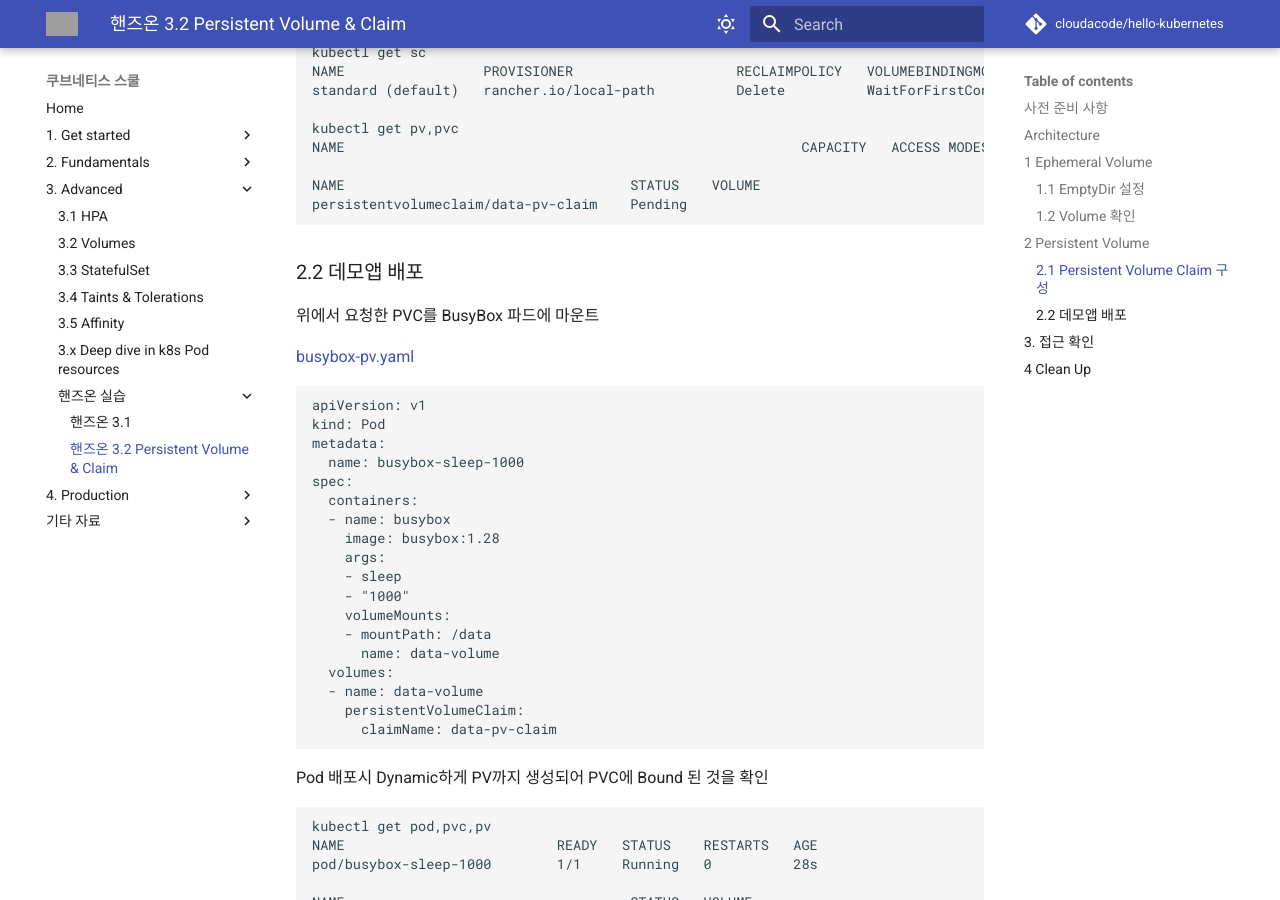
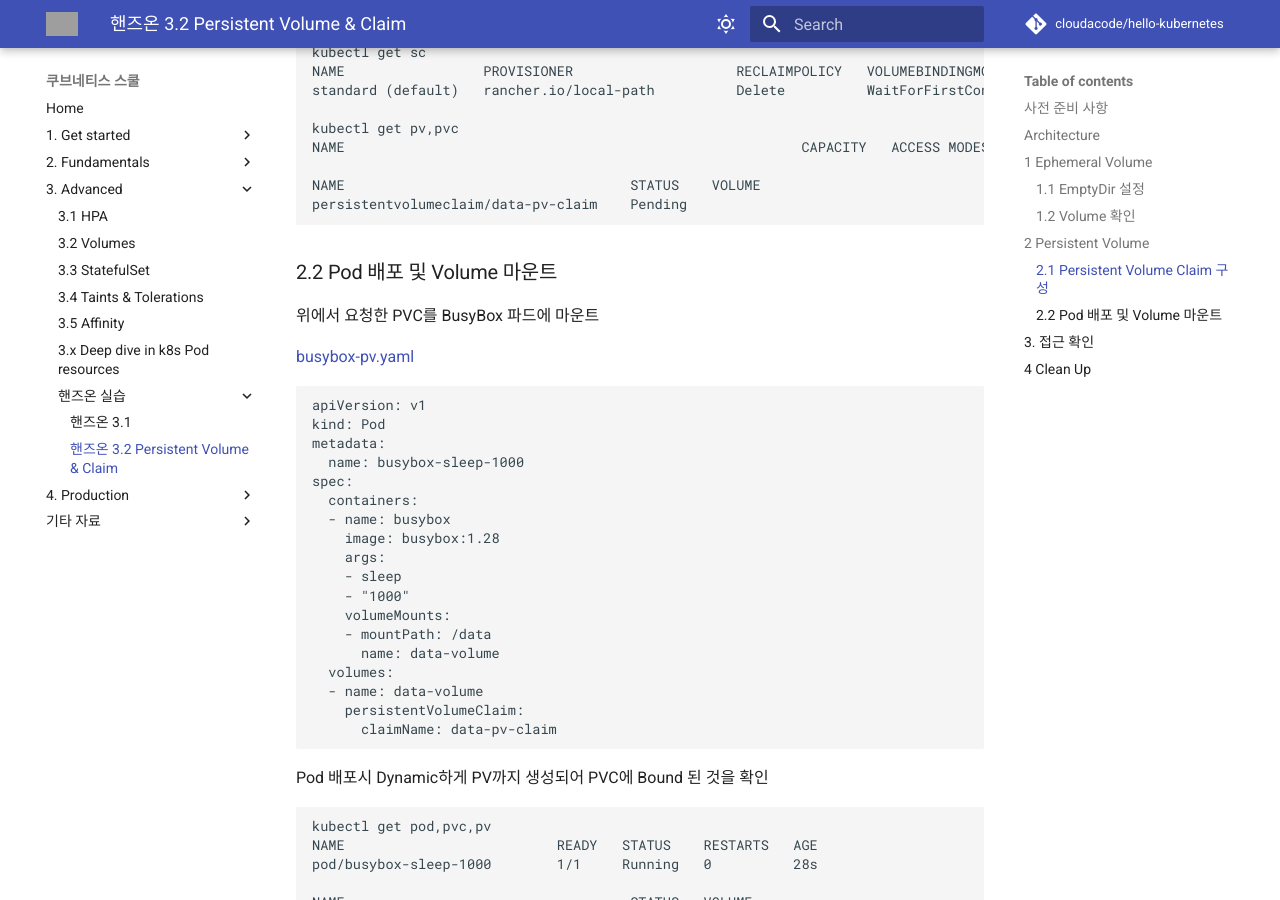
Before and after one commit to cloudacode/hello-kubernetes, an MkDocs documentation site: the page built from docs/hello-kubernetes/section03/handson/storage-persistent-volume.md, in a window 1280 px wide and 900 px high, scrolled down 2462 px. Built offline with MkDocs 1.6.1 and Material for MkDocs 9.7.7, drawn with Linux system fonts in a browser that asks for light colours; comment, search, counter and statistics services are not loaded; grey boxes are pictures that could not be loaded.

Commit message:
update desc

````diff
--- a/docs/hello-kubernetes/section03/handson/storage-persistent-volume.md
+++ b/docs/hello-kubernetes/section03/handson/storage-persistent-volume.md
@@ -118,7 +118,7 @@ NAME                                   STATUS    VOLUME
 persistentvolumeclaim/data-pv-claim    Pending                                                                        standard        24s
 ```
 
-### 2.2 데모앱 배포
+### 2.2 Pod 배포 및 Volume 마운트
 
 위에서 요청한 PVC를 BusyBox 파드에 마운트
 
````
